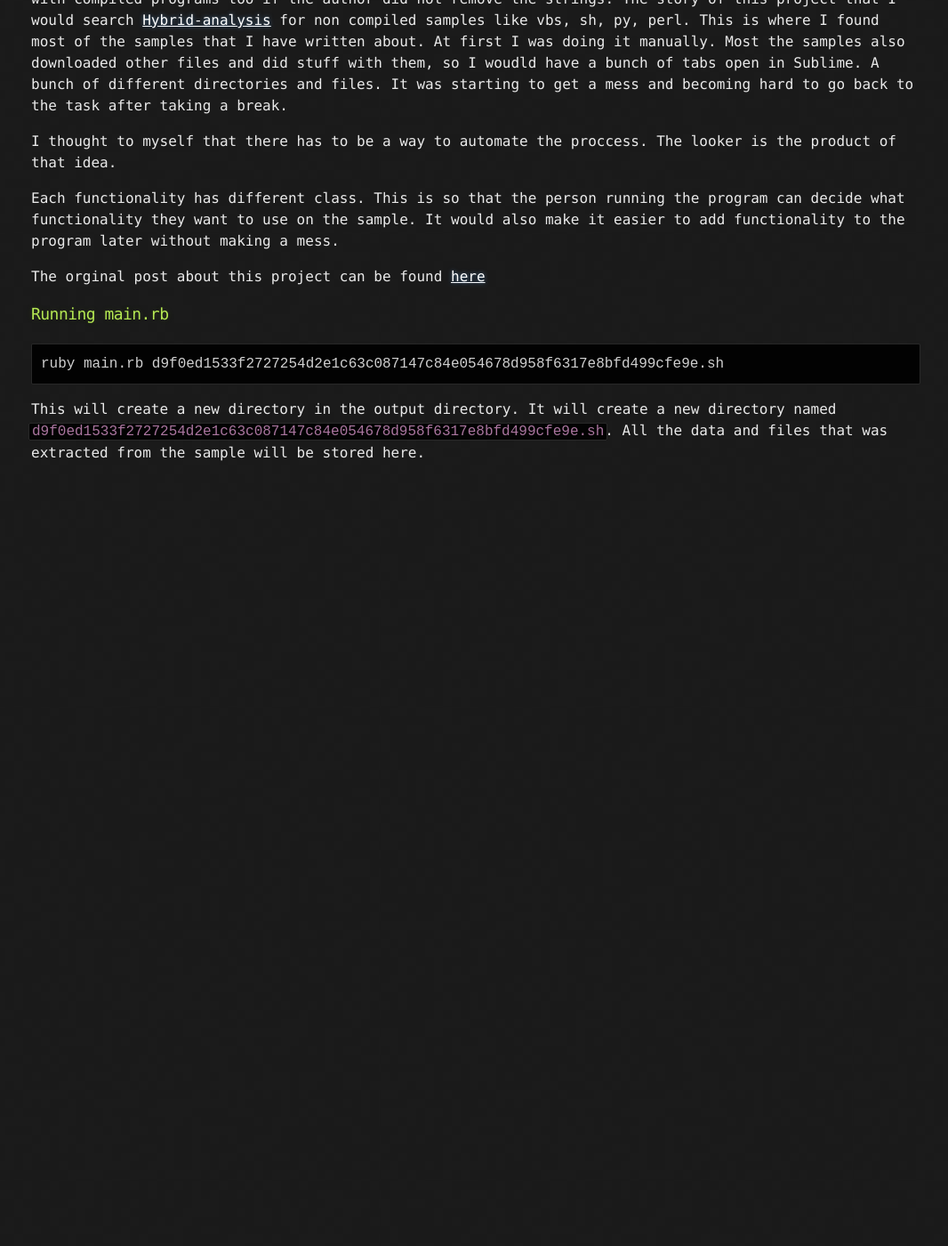
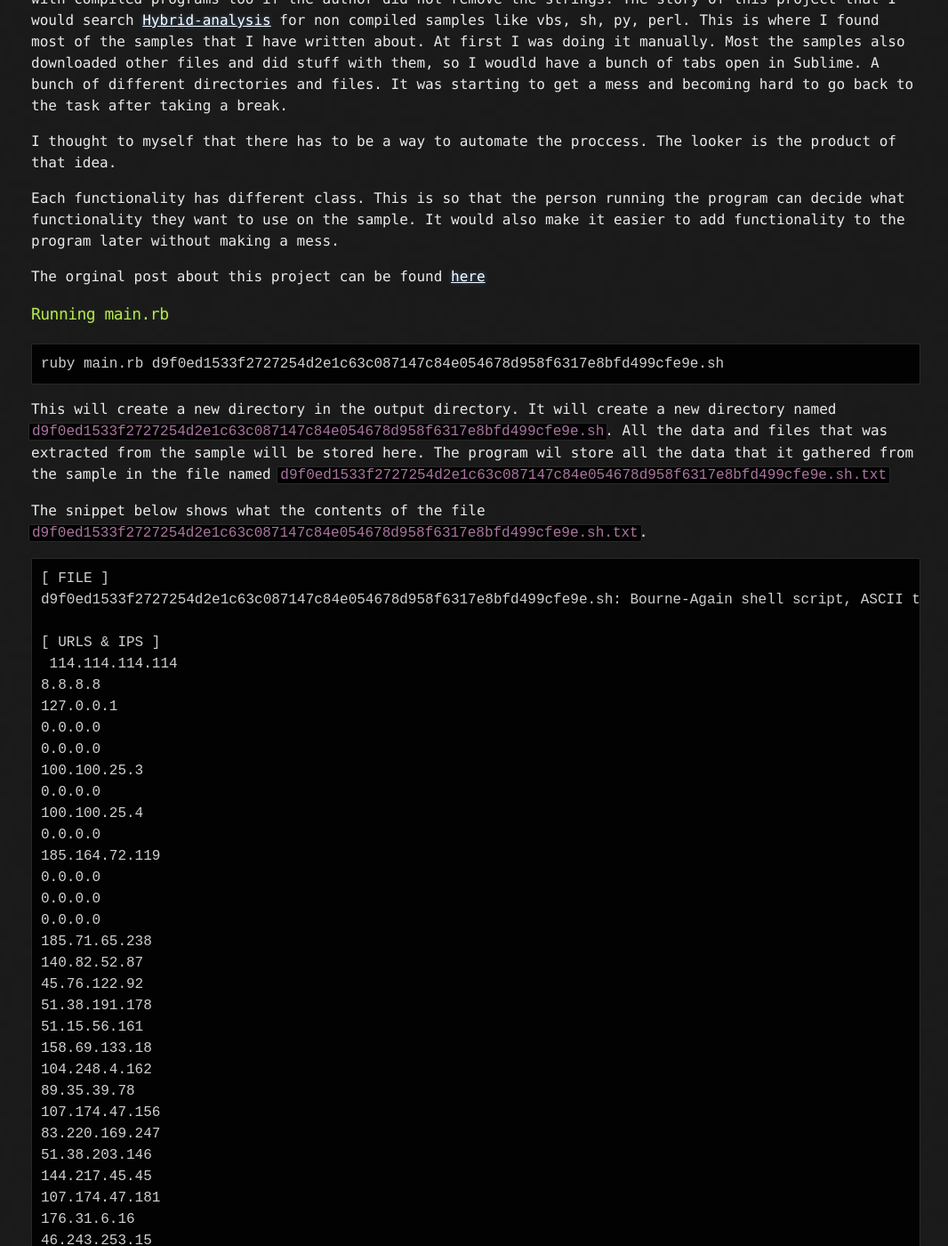
Before and after one commit to Michael-Meade/MinerFind, a Jekyll site: the page built from Projects/A more detailed guide on The Looker.md, in a window 1280 px wide and 1400 px high, scrolled down 270 px. Shown: the whole window at 89% size, without its empty margins (105-1171 px from the left). Built offline with Jekyll 4.4.1, drawn with Linux system fonts in a browser that asks for light colours; our own code applies the rules of GitHub Pages for plain Markdown files; the repository's description, which GitHub fills in, is left out; before the commit the page ends 900 px from its top, so only the background shows below that; some of the changed text lies outside the part shown.

Commit message:
Update A more detailed guide on The Looker.md

````diff
--- a/Projects/A more detailed guide on The Looker.md
+++ b/Projects/A more detailed guide on The Looker.md
@@ -19,3 +19,75 @@ ruby main.rb d9f0ed1533f2727254d2e1c63c087147c84e054678d958f6317e8bfd499cfe9e.sh
 ```
 This will create a new directory in the output directory. It will create a new directory named `d9f0ed1533f2727254d2e1c63c087147c84e054678d958f6317e8bfd499cfe9e.sh`.
 All the data and files that was extracted from the sample will be stored here.
+The program wil store all the data that it gathered from the sample in the file named `d9f0ed1533f2727254d2e1c63c087147c84e054678d958f6317e8bfd499cfe9e.sh.txt`
+
+The snippet below shows what the contents of the file `d9f0ed1533f2727254d2e1c63c087147c84e054678d958f6317e8bfd499cfe9e.sh.txt`.
+
+```
+[ FILE ]
+d9f0ed1533f2727254d2e1c63c087147c84e054678d958f6317e8bfd499cfe9e.sh: Bourne-Again shell script, ASCII text executable
+
+[ URLS & IPS ]
+ 114.114.114.114
+8.8.8.8
+127.0.0.1
+0.0.0.0
+0.0.0.0
+100.100.25.3
+0.0.0.0
+100.100.25.4
+0.0.0.0
+185.164.72.119
+0.0.0.0
+0.0.0.0
+0.0.0.0
+185.71.65.238
+140.82.52.87
+45.76.122.92
+51.38.191.178
+51.15.56.161
+158.69.133.18
+104.248.4.162
+89.35.39.78
+107.174.47.156
+83.220.169.247
+51.38.203.146
+144.217.45.45
+107.174.47.181
+176.31.6.16
+46.243.253.15
+176.31.6.16
+200.68.17.196
+188.209.49.54
+181.214.87.241
+
+http://update.aegis.aliyun.com/download/quartz_uninstall.sh
+http://update.aegis.aliyun.com/download/uninstall.sh
+http://xia.vzboot.com/alddur
+http://xia.vzboot.com/my.sh
+http://xia.vzboot.com/s68.sh
+http://xia.vzboot.com/sso.sh
+
+[ INTRESTING STRINGS ]
+ cron
+
+monero
+
+xmr
+
+wget
+
+curl
+
+
+[ FILE HASH ]
+ MD5: 6d81e06505bbeb1c34b8127dae540af2
+
+```
+The first header in the file is the 'file' header. This is where information about the type of file is stored. In the example above the file is a `Bourne-Again shell script`.
+
+The next header is all the IPS and URLS that was found in the sample.
+
+The program has a feature that allows the user to create a list of intresting words or strings that they want to look for in the sample.
+
+The last header of the file is the file hash header. It is important to get the hash of the sample. This is because it allows other people to find the same sample and makes sure that the sample was not changed. Changing one thing in the file would cause the hash to be a different.
````
